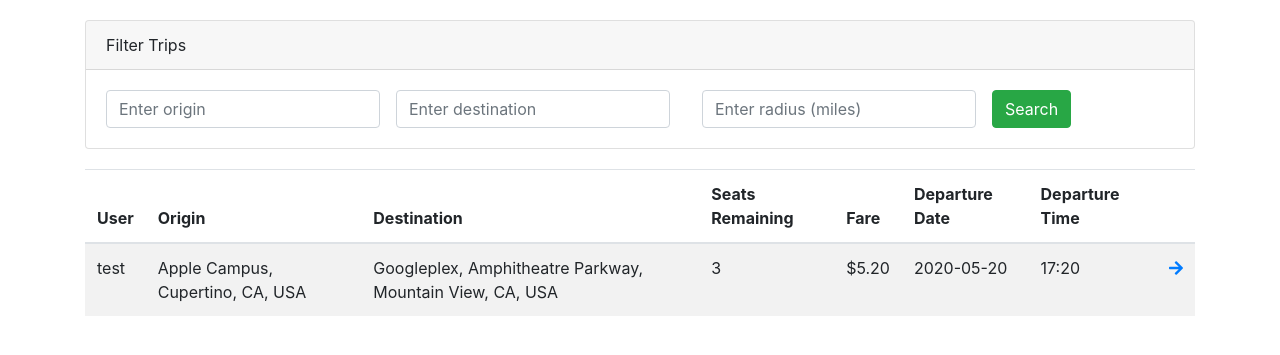
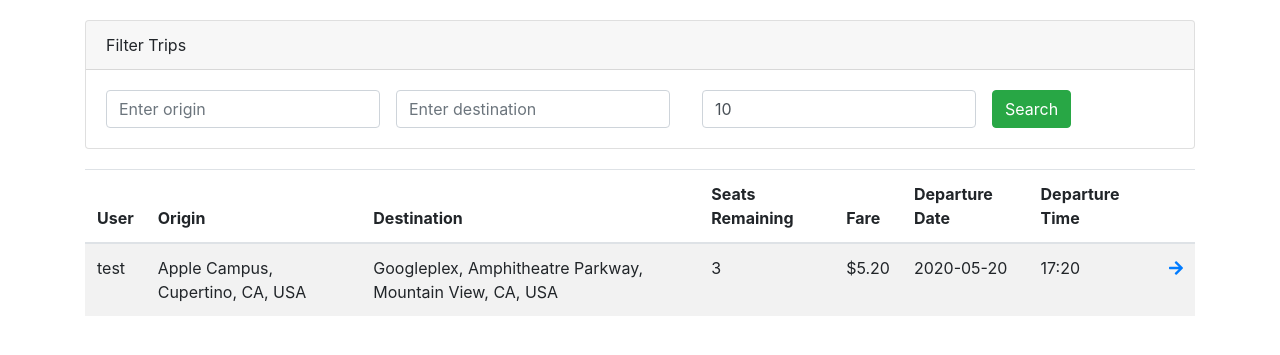
Before and after one commit to tryuan99/roadtrip, a Flask app: page /trips in a window 1280 px wide. Shown: the part 118-473 px from the top of the page. Run offline with Flask 2, Linux system fonts and the light colour scheme; the visitor is signed in with stand-in values (Sample User, id 1); some libraries are stand-ins or nearby versions.

Commit message:
Improved filtering

```diff
--- a/app.py
+++ b/app.py
@@ -26,6 +26,12 @@ def get_trip_obj(record):
         'seats', 'fare', 'date', 'time'
     ]
     return dict(zip(keys, record))
+
+
+def distance(lat1, lon1, lat2, lon2):
+    p = 0.017453292519943295     # pi/180
+    a = 0.5 - cos((lat2 - lat1) * p) / 2 + cos(lat1 * p) * cos(lat2 * p) * (1 - cos((lon2 - lon1) * p)) / 2
+    return 7917.5117 * asin(sqrt(a))
 
 
 @app.route('/', methods=['GET'])
@@ -82,13 +88,6 @@ def register():
     return render_template('register.html')
 
 
-
-def distance(lat1, lon1, lat2, lon2):
-    p = 0.017453292519943295     #Pi/180
-    a = 0.5 - cos((lat2 - lat1) * p)/2 + cos(lat1 * p) * cos(lat2 * p) * (1 - cos((lon2 - lon1) * p)) / 2
-    return 7917.5117 * asin(sqrt(a))
-
-
 @app.route('/trips', methods=['GET', 'POST'])
 @login_required
 def trips():
@@ -117,22 +116,18 @@ def trips():
     trips = list(map(get_trip_obj, all_trips))
     passenger_count = dict(database.fetchall('SELECT id, COUNT(id) FROM carpools;'))
 
-    radius = request.args.get('radius', None)
+    radius = request.args.get('radius', 10)
     originLat = request.args.get('originLat', None)
     originLng = request.args.get('originLng', None)
     destinationLat = request.args.get('destinationLat', None)
     destinationLng = request.args.get('destinationLng', None)
 
-    # if any of the fields are null, return all
-    if not radius or not originLat or not originLng or not destinationLat or not destinationLng:
-        return render_template('trip_list.html', trips=trips, passenger_count=passenger_count)
-    else:
-        # else return valid trips
-        valid_trip_ls = [trip for trip in trips if distance(trip['originLat'], trip['originLng'], float(originLat), float(originLng)) <= float(radius) and distance(trip['destinationLat'], trip['destinationLng'], float(destinationLat), float(destinationLng)) <= float(radius)]
-        valid_trip_ids = [trip['id'] for trip in valid_trip_ls]
-        id_str = '"' + '","'.join(valid_trip_ids) + '"'
-        valid_trips = database.fetchall('SELECT * FROM trips WHERE DATE >= date("now") AND ID in ({});'.format(id_str))
-        return render_template('trip_list.html', trips=list(map(get_trip_obj, valid_trips)), passenger_count=passenger_count)
+    if originLat and originLng:
+        trips = [trip for trip in trips if distance(trip['originLat'], trip['originLng'], float(originLat), float(originLng)) <= float(radius)]
+    if destinationLat and destinationLng:
+        trips = [trip for trip in trips if distance(trip['destinationLat'], trip['destinationLng'], float(destinationLat), float(destinationLng)) <= float(radius)]
+
+    return render_template('trip_list.html', trips=trips, passenger_count=passenger_count, filter=request.args)
 
 
 @app.route('/trips/new', methods=['GET'])
--- a/database.py
+++ b/database.py
@@ -10,7 +10,7 @@ conn = sqlite3.connect(DATABASE_FILE, check_same_thread=False)
 def logger(f):
     @wraps(f)
     def with_logger(*args, **kwargs):
-        print("Executing query", *args, file=sys.stderr)
+        print('Executing query', *args, file=sys.stderr)
         return f(*args, **kwargs)
     return with_logger
 
@@ -36,15 +36,20 @@ def fetchall(query):
 def init_database():
     conn.executescript("""
         CREATE TABLE users (username text PRIMARY KEY UNIQUE NOT NULL, password text NOT NULL, salt text NOT NULL);
+        CREATE TABLE trips (id uuid PRIMARY KEY UNIQUE NOT NULL, username text NOT NULL, origin text NOT NULL, originLat decimal NOT NULL, originLng decimal NOT NULL, destination text NOT NULL, destinationLat decimal NOT NULL, destinationLng decimal NOT NULL, seats int NOT NULL, fare decimal NOT NULL, date date NOT NULL, time time NOT NULL);
+        CREATE TABLE carpools (id uuid NOT NULL, username text NOT NULL);
+    """)
+    conn.commit()
+
+
+def init_test_data():
+    conn.executescript("""
         INSERT INTO users VALUES ('test', '52d42704a5b54ab6800cc2385c60c6dc62e80da8e4a98b3c6a28dd1fcaa6015a', 'e5db57d0fd6c4e6fbc4ace161beb855f');
-
-        CREATE TABLE trips (id uuid PRIMARY KEY UNIQUE NOT NULL, username text NOT NULL, origin text NOT NULL, originLat decimal NOT NULL, originLng decimal NOT NULL, destination text NOT NULL, destinationLat decimal NOT NULL, destinationLng decimal NOT NULL, seats int NOT NULL, fare decimal NOT NULL, date date NOT NULL, time time NOT NULL);
-        INSERT INTO trips VALUES ("c31b2304-895c-4e5f-b3b4-2376b5ff8ada", "test", "Apple Campus, Cupertino, CA, USA", "37.33182000000001", "-122.03118", "Googleplex, Amphitheatre Parkway, Mountain View, CA, USA", "37.4219999", "-122.08405749999997", "4", "5.2", "2020-05-20", "17:20");
-
-        CREATE TABLE carpools (id uuid NOT NULL, username text NOT NULL);
-        INSERT INTO carpools VALUES ("c31b2304-895c-4e5f-b3b4-2376b5ff8ada", "test");
+        INSERT INTO trips VALUES ('c31b2304-895c-4e5f-b3b4-2376b5ff8ada', 'test', 'Apple Campus, Cupertino, CA, USA', '37.33182000000001', '-122.03118', 'Googleplex, Amphitheatre Parkway, Mountain View, CA, USA', '37.4219999', '-122.08405749999997', '4', '5.2', '2020-05-20', '17:20');
+        INSERT INTO carpools VALUES ('c31b2304-895c-4e5f-b3b4-2376b5ff8ada', 'test');
     """)
     conn.commit()
 
 
 init_database()
+init_test_data()
--- a/templates/trip_list.html
+++ b/templates/trip_list.html
@@ -14,29 +14,27 @@
             Filter Trips
         </div>
         <div class="card-body">
-            <div class="form-inline">
+            <form action="/trips" method="get" class="form-inline">
                 <div class="form-group">
-                    <input class="form-control" type="text" id="origin-input" name="origin" placeholder="Enter origin">
+                    <input class="form-control" type="text" id="origin-input" name="origin" placeholder="Enter origin" value="{{ filter.origin }}">
                 </div>
 
                 <div class="form-group mx-sm-3">
-                    <input class="form-control" type="text" id="destination-input" name="destination" placeholder="Enter destination">
+                    <input class="form-control" type="text" id="destination-input" name="destination" placeholder="Enter destination" value="{{ filter.destination }}">
                 </div>
 
-                <form action="/trips" method="get" class="form-inline">
-                    <div class="form-group mx-sm-3">
-                        <input class="form-control" type="number" min="0" name="radius" placeholder="Enter radius (miles)" required>
-                    </div>
+                <div class="form-group mx-sm-3">
+                    <input class="form-control" type="number" min="0" name="radius" placeholder="Enter radius (miles)" value="{{ filter.radius or 10 }}">
+                </div>
 
-                    <input type="hidden" id="originLat-input" name="originLat">
-                    <input type="hidden" id="originLng-input" name="originLng">
+                <input type="hidden" id="originLat-input" name="originLat" value="{{ filter.originLat }}">
+                <input type="hidden" id="originLng-input" name="originLng" value="{{ filter.originLng }}">
 
-                    <input type="hidden" id="destinationLat-input" name="destinationLat">
-                    <input type="hidden" id="destinationLng-input" name="destinationLng">
+                <input type="hidden" id="destinationLat-input" name="destinationLat" value="{{ filter.destinationLat }}">
+                <input type="hidden" id="destinationLng-input" name="destinationLng" value="{{ filter.destinationLng }}">
 
-                    <button type="submit" class="btn btn-success">Search</button>
-                </form>
-            </div>
+                <button type="submit" class="btn btn-success">Search</button>
+            </form>
         </div>
     </div>
 
@@ -59,7 +57,7 @@
                 <td>{{ trip.username }}</td>
                 <td>{{ trip.origin }}</td>
                 <td>{{ trip.destination }}</td>
-                <td>{{ trip.seats - passenger_count[trip.id] }}</td>
+                <td>{{ trip.seats - passenger_count.get(trip.id, 0) }}</td>
                 <td>${{ '%.2f'|format(trip.fare) }}</td>
                 <td>{{ trip.date }}</td>
                 <td>{{ trip.time }}</td>
```
